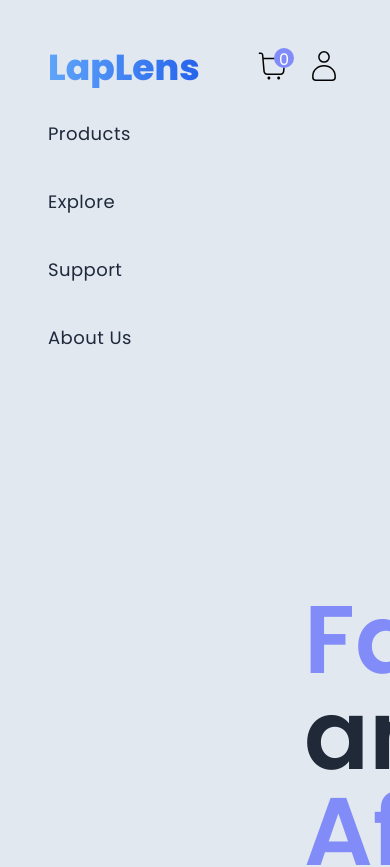
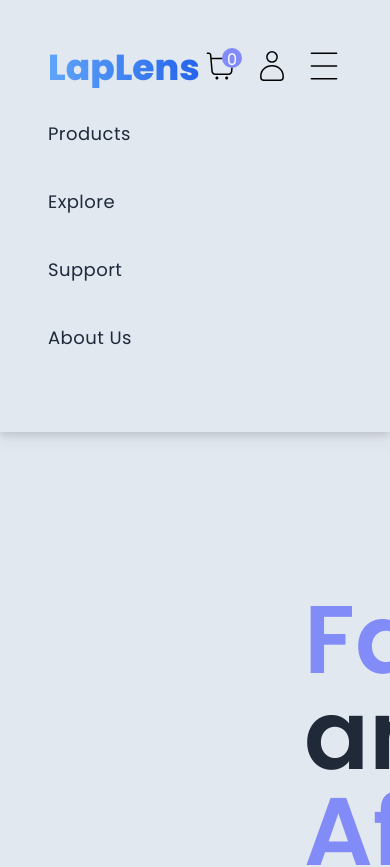
Before and after one commit to Dvin12/ecommerce, a React (Create React App) app: page / in a window 390 px wide. Shown: the top 867 px of the page. Built offline with nearby package versions, Linux system fonts and the light colour scheme; data requests are answered from the project's data file.

Commit message:
made the nav bar responsive

```diff
--- a/src/component/Navigation.js
+++ b/src/component/Navigation.js
@@ -1,19 +1,35 @@
-import { CiShoppingCart, CiUser } from "react-icons/ci";
+import { useState } from "react";
+import {
+  CiShoppingCart,
+  CiUser,
+  CiMenuBurger,
+  CiMenuFries,
+} from "react-icons/ci";
 import { useSelector } from "react-redux";
 import { Link } from "react-router-dom";
 
 function Navigation() {
+  const [isOpen, setIsOpen] = useState(false);
+
+  const handleMenuToggle = () => {
+    setIsOpen(!isOpen);
+  };
+
   const productData = useSelector((state) => state.store.productData);
   return (
-    <nav className="sticky  top-0  z-50 w-auto bg-slate-200 p-12 ">
-      <section className="relative mx-auto  flex flex-col items-start xl:mx-64 xl:flex-row xl:items-center xl:justify-between">
+    <nav className="sticky  top-0  z-50 w-auto bg-slate-200 p-12 drop-shadow-lg ">
+      <section className="relative mx-auto  flex select-none flex-col items-start xl:mx-64 xl:flex-row xl:items-center xl:justify-between">
         <Link
           to="/"
           className="bg-gradient-to-r from-blue-400 to-blue-600 bg-clip-text text-4xl font-extrabold text-transparent "
         >
           LapLens
         </Link>
-        <ul className="my-8 flex flex-col gap-10 text-lg tracking-wide text-slate-800 xl:flex-row ">
+        <ul
+          className={`my-8 flex  flex-col gap-10 text-lg tracking-wide text-slate-800 transition-all duration-300 xl:flex-row ${
+            isOpen ? "hidden" : ""
+          }`}
+        >
           <Link to="/products">
             <li className="cursor-pointer duration-300 hover:text-indigo-600">
               Products
@@ -46,6 +62,9 @@ function Navigation() {
             <Link to="/login">
               <CiUser className="cursor-pointer"></CiUser>
             </Link>
+            <div className="cursor-pointer" onClick={handleMenuToggle}>
+              {isOpen ? <CiMenuFries /> : <CiMenuBurger />}
+            </div>
           </span>
         </div>
       </section>
```
